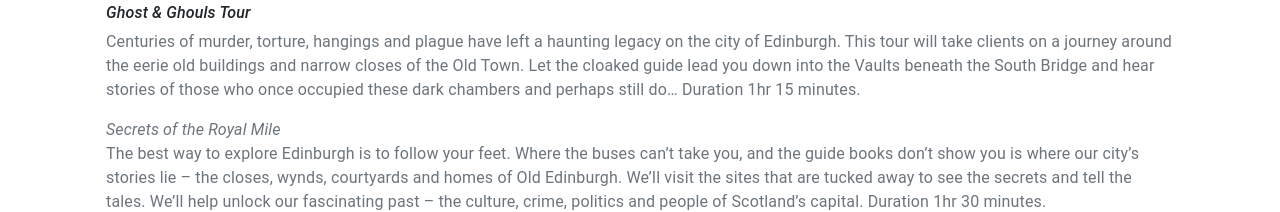
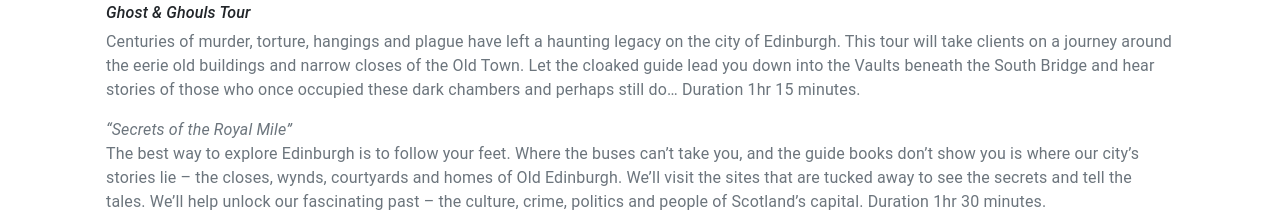
Before and after one commit to hamzahashmi3/craicin_frontend, a React (Create React App) app: page /conferenceservices in a window 1280 px wide. Shown: the part 1400-1612 px from the top of the page. Built offline with nearby package versions, Linux system fonts and the light colour scheme.

Commit message:
html tag replaced causing errors

```diff
--- a/src/Pages/ConferenceServices.js
+++ b/src/Pages/ConferenceServices.js
@@ -76,7 +76,7 @@ const ConferenceServices = () => {
                             <h4>Walking Tours of Edinburgh</h4>
                             <h6 className='text-dark' style={{fontStyle: 'italic'}}>Ghost & Ghouls Tour</h6>
                             <p>Centuries of murder, torture, hangings and plague have left a haunting legacy on the city of Edinburgh. This tour will take clients on a journey around the eerie old buildings and narrow closes of the Old Town. Let the cloaked guide lead you down into the Vaults beneath the South Bridge and hear stories of those who once occupied these dark chambers and perhaps still do… Duration 1hr 15 minutes.</p>
-                            <quote style={{fontStyle: 'italic'}}>Secrets of the Royal Mile</quote>
+                            <q style={{fontStyle: 'italic'}}>Secrets of the Royal Mile</q>
                             <p>The best way to explore Edinburgh is to follow your feet. Where the buses can’t take you, and the guide books don’t show you is where our city’s stories lie – the closes, wynds, courtyards and homes of Old Edinburgh. We’ll visit the sites that are tucked away to see the secrets and tell the tales. We’ll help unlock our fascinating past – the culture, crime, politics and people of Scotland’s capital. Duration 1hr 30 minutes.</p>
 
                             <h3>Why choose Rabbie’s for your conference?</h3>
```
